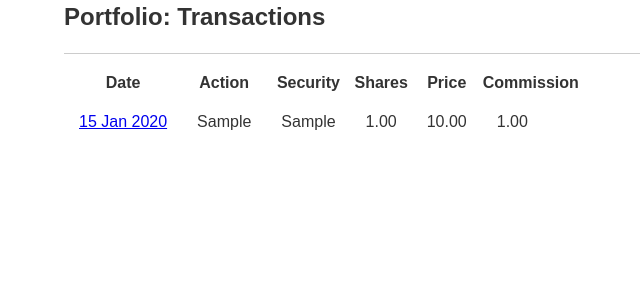
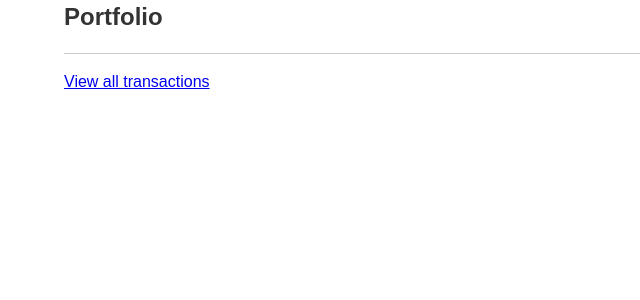
Before and after one commit to vkurup/stocks, a Django app: page /portfolio/ in a window 1280 px wide. Shown: the part 20-320 px from the top of the page, without its empty margins (176-816 px from the left). Run offline with Django 3.2, Linux system fonts and the light colour scheme; tables that the repository leaves empty hold one stand-in row (values such as "Sample post"); some libraries are stand-ins or nearby versions.

Commit message:
Move templates into app

```diff
--- /dev/null
+++ b/portfolio/templates/portfolio.html
@@ -0,0 +1,12 @@
+{% extends "base.html" %}
+
+{% block title %}Portfolio{% endblock %}
+
+{% block content %}
+
+<h2>Portfolio</h2>
+<hr>
+
+<p><a href="txn">View all transactions</a></p>
+
+{% endblock %}
--- a/templates/portfolio/transaction_detail.html
+++ b/portfolio/templates/transaction_detail.html
@@ -1,4 +1,4 @@
-{% extends "portfolio/base.html" %}
+{% extends "base.html" %}
 
 {% block title %}One Transaction{% endblock %}
 
--- a/templates/portfolio/transaction_list.html
+++ b/portfolio/templates/transaction_list.html
@@ -1,4 +1,4 @@
-{% extends "portfolio/base.html" %}
+{% extends "base.html" %}
 
 {% block title %}Transactions{% endblock %}
 
--- a/portfolio/urls.py
+++ b/portfolio/urls.py
@@ -1,11 +1,15 @@
 from django.conf.urls import patterns, url, include
-from django.views.generic import ListView, DetailView
+from django.views.generic import ListView, DetailView, TemplateView
 from portfolio.models import Transaction
 
 urlpatterns = patterns(
     '',
-    (r'^$', ListView.as_view(
-            model=Transaction)),
-    (r'^(?P<pk>\d+)/$', DetailView.as_view(
-            model=Transaction)),
+    (r'^$', TemplateView.as_view(
+            template_name="portfolio.html")),
+    (r'^txn/$', ListView.as_view(
+            model=Transaction,
+            template_name="transaction_list.html")),
+    (r'^txn/(?P<pk>\d+)/$', DetailView.as_view(
+            model=Transaction,
+            template_name="transaction_detail.html")),
 )
```
Also changed, not shown: portfolio/templates/base.html (renamed from templates/portfolio/base.html).
